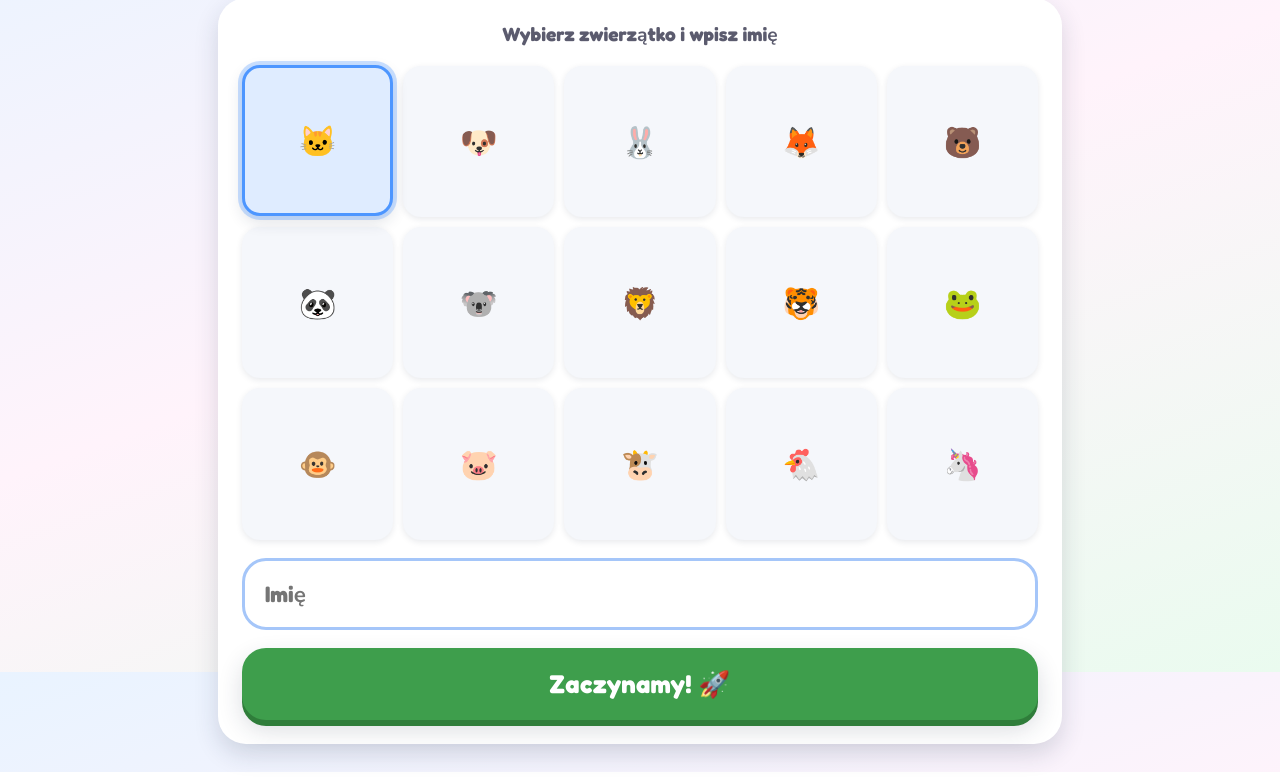
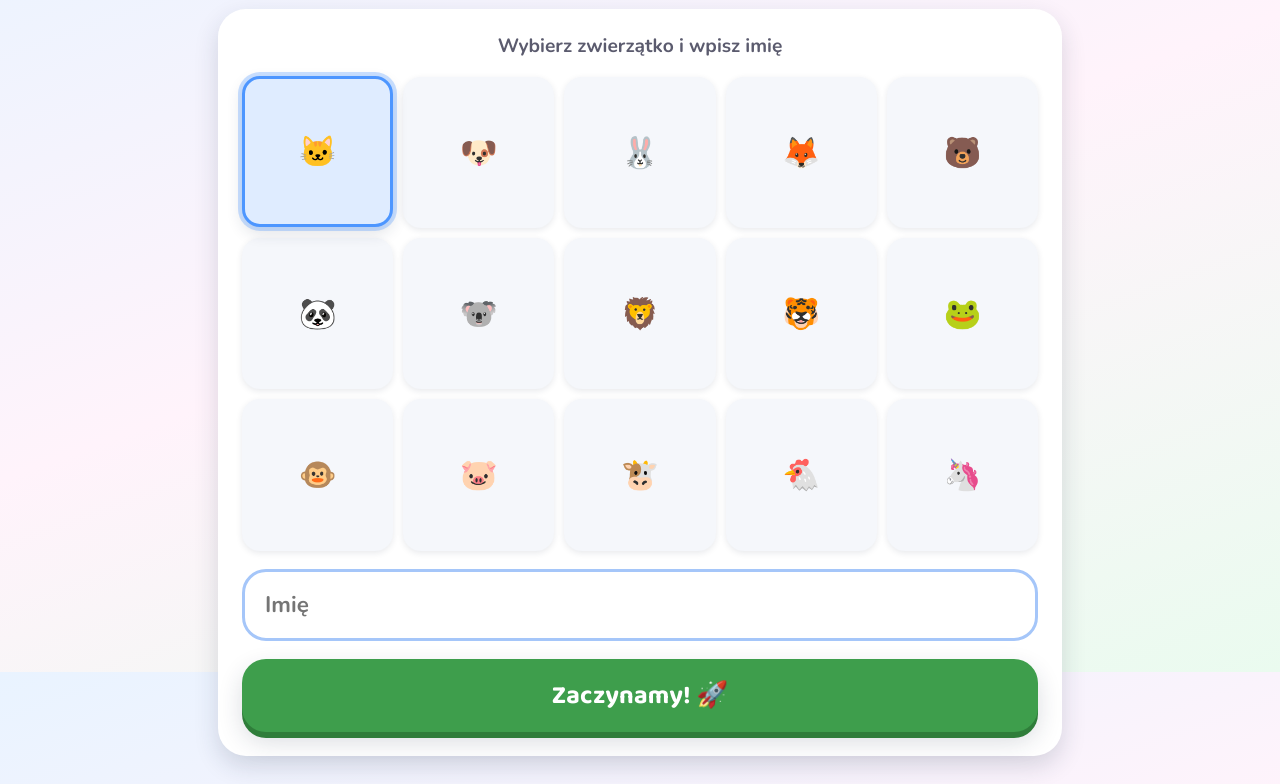
Before and after one commit to tkojd/naukaweb, a website with bundled scripts: page docs/index.html in a window 1280 px wide. Shown: the part 128-912 px from the top of the page. Built offline with nearby package versions, Linux system fonts and the light colour scheme.

Commit message:
fix: replace Fredoka with Baloo 2 so Polish diacritics (ś, ć) render correctly
Fredoka's web font lacks contours for most Polish glyphs (only ó/Ó and
ł/Ł are present), so the browser substituted ś, ć and other diacritics
from a fallback face, rendering them in a different typeface. Adding the
latin-ext subset did not help because the glyphs are simply absent from
the file.

Switch the display font to Baloo 2 (rounded, playful, verified via
fontTools to contain all 18 Polish letters) and drop Fredoka from the
body stack so text uses Nunito, which also has full Polish coverage.
Both keep the friendly Duolingo/Khan-style look and fall back to rounded
system fonts offline.

```diff
--- a/docs/css/styles.css
+++ b/docs/css/styles.css
@@ -53,8 +53,14 @@
   --focus-ring-offset: 3px;
 
   /* --- Typography --- */
-  --font-display: 'Fredoka', 'Nunito', ui-rounded, 'Segoe UI Rounded', 'SF Pro Rounded', system-ui, sans-serif;
-  --font-body: 'Fredoka', 'Nunito', ui-rounded, 'Segoe UI Rounded', 'SF Pro Rounded', system-ui, sans-serif;
+  /* Baloo 2 (display) and Nunito (body) are both rounded, friendly Google fonts
+     that ship a COMPLETE Polish glyph set (ą ć ę ł ń ó ś ź ż + uppercase). The
+     previous 'Fredoka' stack looked right for basic Latin but Fredoka's web font
+     lacks contours for most Polish diacritics (only ó/Ó and ł/Ł are present), so
+     the browser substituted ś/ć etc. from a fallback face and they rendered in a
+     different typeface. System rounded fonts remain as an offline fallback. */
+  --font-display: 'Baloo 2', 'Nunito', ui-rounded, 'Segoe UI Rounded', 'SF Pro Rounded', system-ui, sans-serif;
+  --font-body: 'Nunito', ui-rounded, 'Segoe UI Rounded', 'SF Pro Rounded', system-ui, sans-serif;
 
   /* --- Motion --- */
   --transition-fast: 0.12s ease;
--- a/docs/index.html
+++ b/docs/index.html
@@ -10,7 +10,7 @@
     <link rel="preconnect" href="https://fonts.gstatic.com" crossorigin />
     <link
       rel="stylesheet"
-      href="https://fonts.googleapis.com/css2?family=Fredoka:wght@500;600;700&family=Nunito:wght@600;700;800&subset=latin-ext&display=swap"
+      href="https://fonts.googleapis.com/css2?family=Baloo+2:wght@500;600;700&family=Nunito:wght@600;700;800&display=swap"
     />
     <link rel="stylesheet" href="css/styles.css" />
   </head>
```
Also changed, not shown: README.md.
